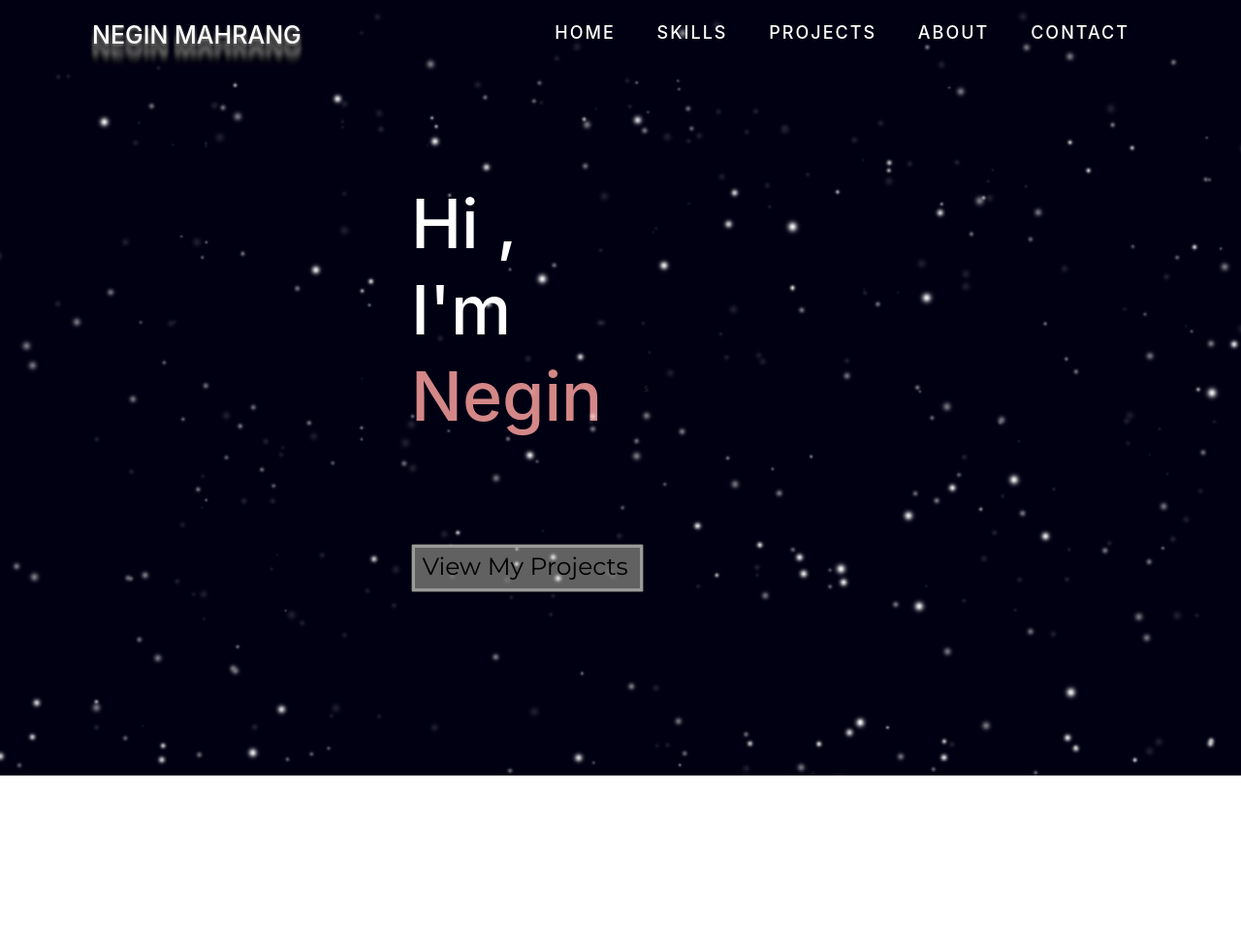
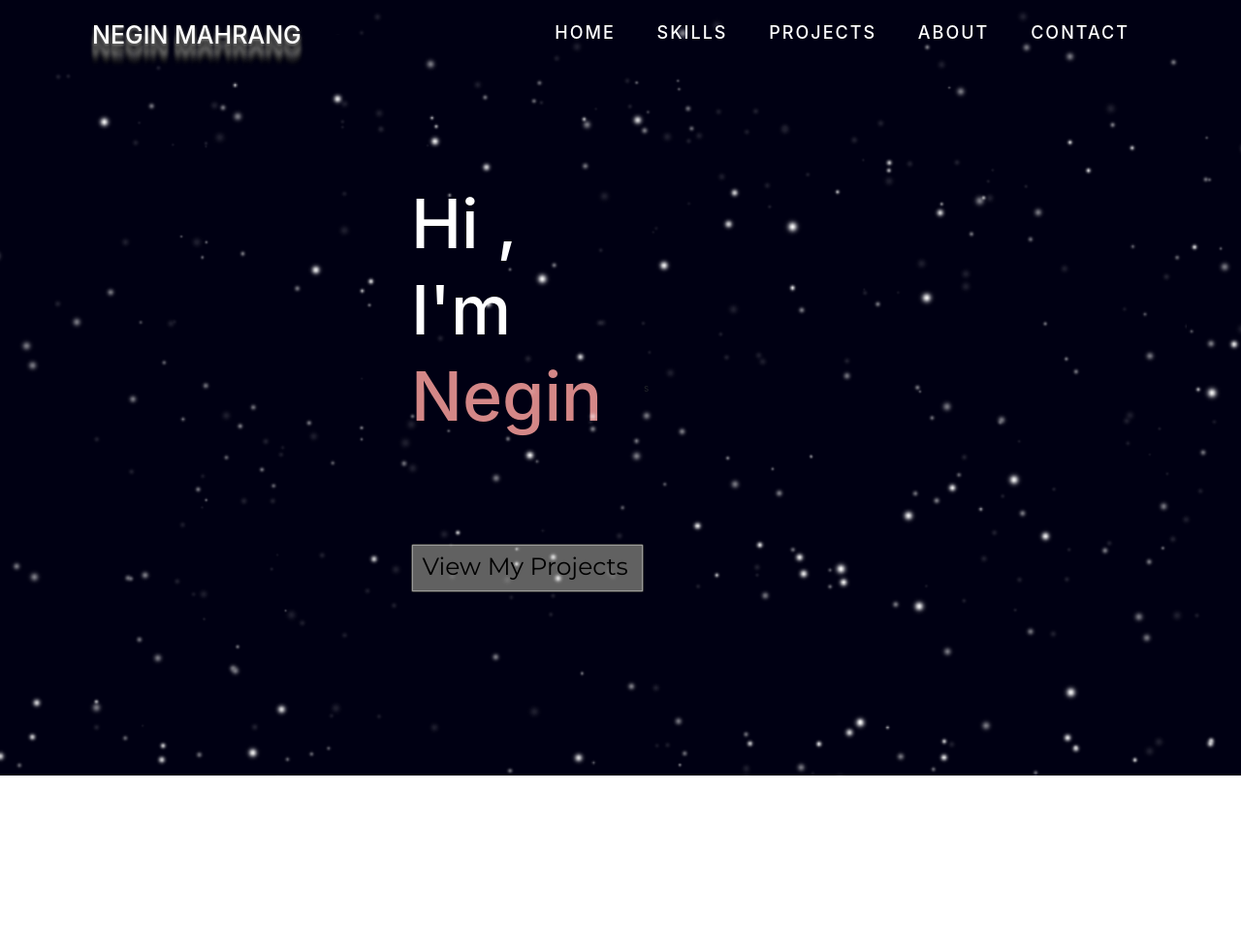
Before and after one commit to neginmhg/negin-portfolio, a PHP site: page / in a window 1280 px wide. Shown: the top 980 px of the page at 97% size. Run offline with PHP 8.4, Linux system fonts and the light colour scheme.

Commit message:
update styles.css
reduced border of view my project button

```diff
--- a/style.css
+++ b/style.css
@@ -726,7 +726,7 @@ div[class*="box"] {
   height: 100%;
   z-index: 1;
   transition: all 0.5s;
-  border: 3px solid rgba(255, 255, 255, 0.2);
+  border: 1px solid rgba(255, 255, 255, 0.2);
   background-color: rgba(255, 255, 255, 0.1);
 }
 .btn-two::after {
@@ -738,7 +738,7 @@ div[class*="box"] {
   height: 100%;
   z-index: 1;
   transition: all 0.5s;
-  border: 3px solid rgba(255, 255, 255, 0.2);
+  border: 1px solid rgba(255, 255, 255, 0.2);
   background-color: rgba(255, 255, 255, 0.1);
 }
 .btn-two:hover::before {
```
